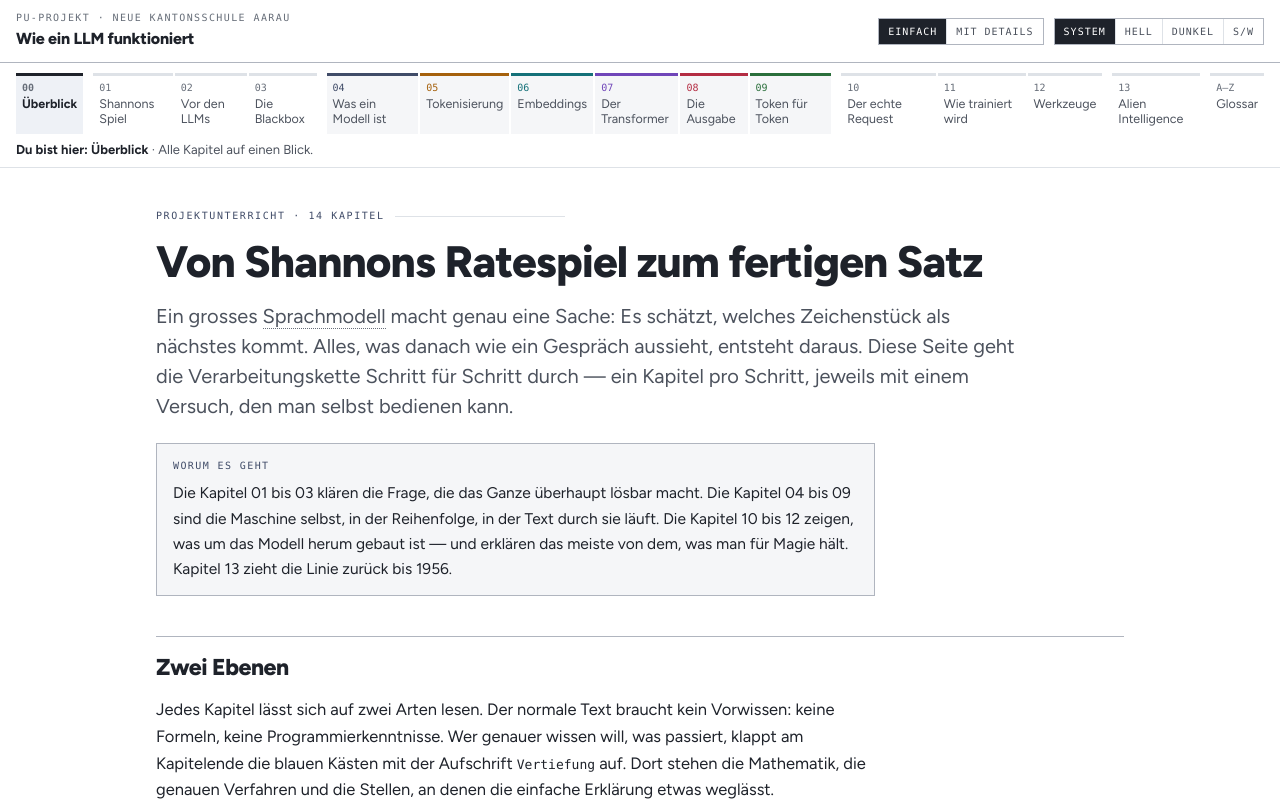
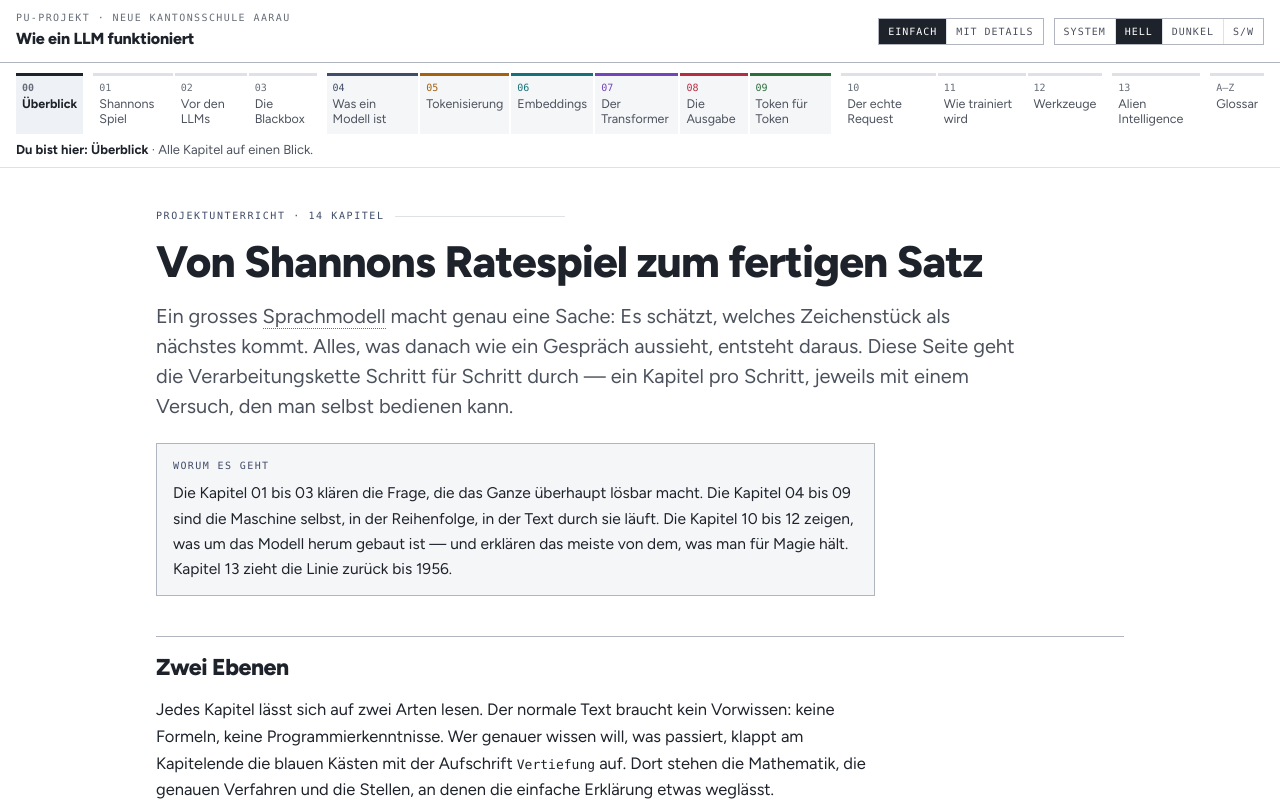
Before and after one commit to SeraphinHaeuptli/Pur_website, a plain HTML site: page index.html in a window 1280 px wide. Shown: the top 806 px of the page. Drawn offline with Linux system fonts and the light colour scheme.

Commit message:
Hell (weiss) ist Standard, Systemeinstellung nur bei «System»
- Dunkel per Systemeinstellung greift nur noch mit Klasse m-system
- Standard ist Hell, auch bei altem oder ungueltigem Speicherwert
- Fehler behoben: Einfach/Mit Details setzte den Darstellungsmodus zurueck
  und speicherte «undefined»

Co-Authored-By: Claude Opus 5.5 <noreply@anthropic.com>

```diff
--- a/index.html
+++ b/index.html
@@ -29,8 +29,9 @@
   --gut:max(16px,env(safe-area-inset-left,0px));
   --gutr:max(16px,env(safe-area-inset-right,0px));
 }
+/* Standard ist Hell (weiss). Die Systemeinstellung gilt nur, wenn «System» gewählt ist (Klasse m-system). */
 @media (prefers-color-scheme:dark){
-  :root:not([data-theme="light"]):not(.m-hell):not(.m-mono){
+  :root.m-system:not([data-theme="light"]){
     --paper:220 14% 8%; --paper-2:220 13% 11%; --panel:220 13% 12%;
     --ink:220 15% 92%; --ink-2:220 9% 72%; --ink-3:220 7% 58%;
     --rule:220 10% 21%; --rule-strong:220 9% 38%;
@@ -348,8 +349,8 @@ ul.gl{list-style:none;margin:14px 0 0;padding:0;border-top:1px solid hsl(var(--r
       <button type="button" data-stufe="tief" aria-pressed="false">Mit Details</button>
     </div>
     <div class="modes" role="group" aria-label="Darstellung">
-      <button type="button" data-mode="auto" aria-pressed="true">System</button>
-      <button type="button" data-mode="hell" aria-pressed="false">Hell</button>
+      <button type="button" data-mode="auto" aria-pressed="false">System</button>
+      <button type="button" data-mode="hell" aria-pressed="true">Hell</button>
       <button type="button" data-mode="dunkel" aria-pressed="false">Dunkel</button>
       <button type="button" data-mode="mono" aria-pressed="false">S/W</button>
     </div>
@@ -1348,19 +1349,20 @@ function pct(v){ return (v*100).toFixed(1)+" %"; }
 
 /* ============================ 1 · Darstellungsmodus ============================ */
 (function(){
-  var btns = Array.prototype.slice.call(document.querySelectorAll(".modes button"));
+  /* nur die Knöpfe mit data-mode (nicht Einfach/Mit Details, die auch in einem .modes stehen) */
+  var btns = Array.prototype.slice.call(document.querySelectorAll(".modes button[data-mode]"));
   var R = document.documentElement;
+  var MODI = ["auto","hell","dunkel","mono"];
   function setz(m, speichern){
-    R.classList.remove("m-hell","m-dunkel","m-mono");
-    if(m==="hell") R.classList.add("m-hell");
-    if(m==="dunkel") R.classList.add("m-dunkel");
-    if(m==="mono") R.classList.add("m-mono");
+    if(MODI.indexOf(m) < 0) m = "hell";   /* Standard: Hell, auch bei altem oder ungültigem Speicherwert */
+    R.classList.remove("m-system","m-hell","m-dunkel","m-mono");
+    R.classList.add(m === "auto" ? "m-system" : "m-" + m);
     btns.forEach(function(b){ b.setAttribute("aria-pressed", b.dataset.mode===m ? "true":"false"); });
     if(speichern) sichern("pu-llm-modus", m);
     window.dispatchEvent(new CustomEvent("modus"));
   }
   btns.forEach(function(b){ b.addEventListener("click", function(){ setz(b.dataset.mode, true); }); });
-  setz(holen("pu-llm-modus") || "auto", false);
+  setz(holen("pu-llm-modus"), false);
 })();
 
 /* ============================ 1b · Zwei Ebenen ============================ */
```
Also changed, not shown: 1 other file.
